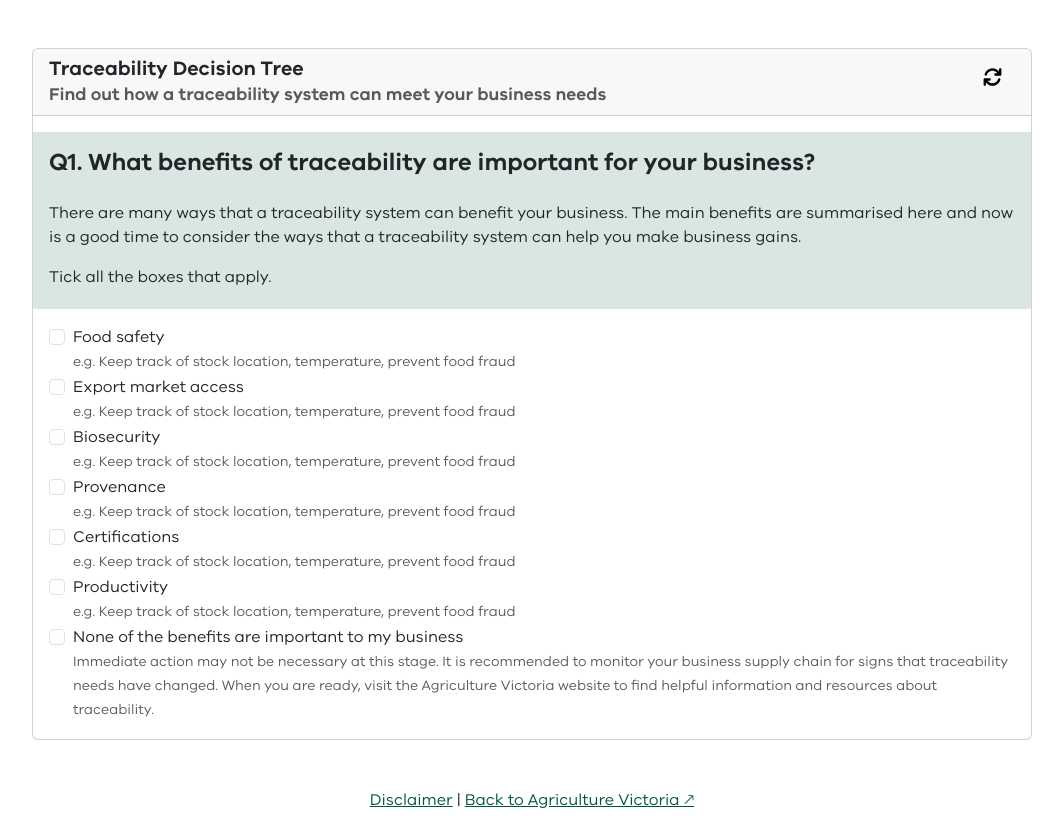
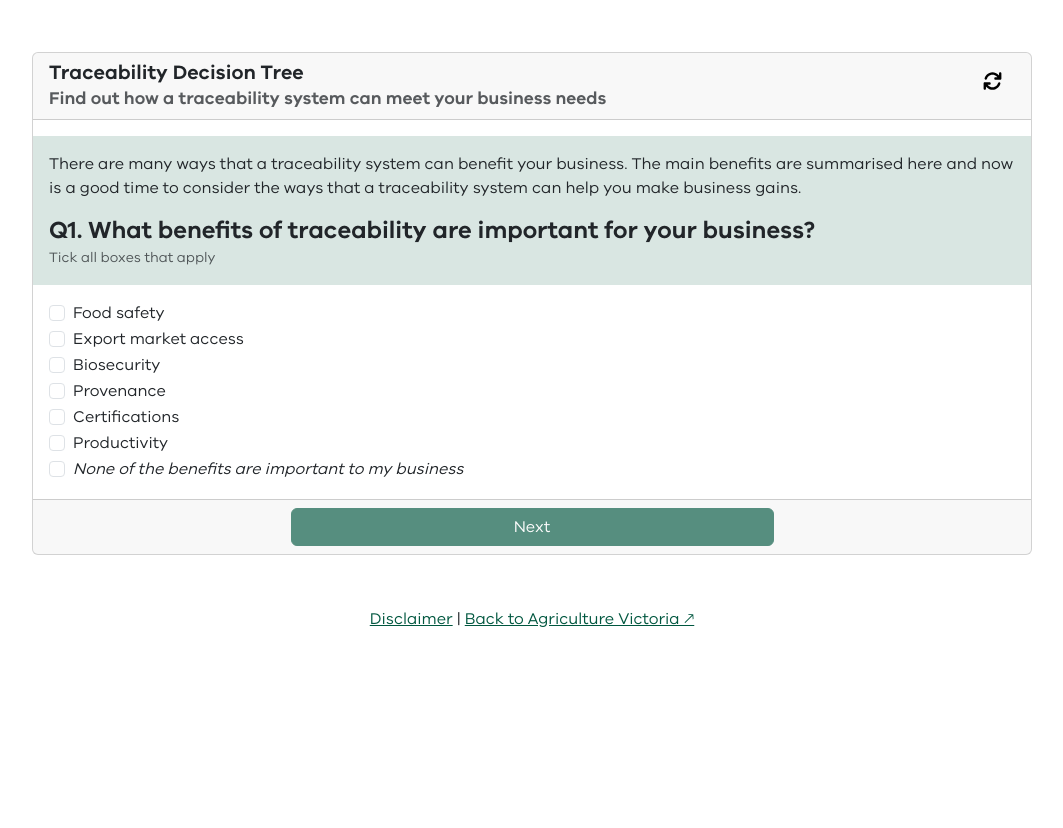
Before and after one commit to djsir-data/traceabilitytrees, a SvelteKit app: page /decision in a window 1280 px wide. Shown: the whole page, without its empty margins (108-1171 px from the left). After the commit the page ends 800 px from the top, so only its background shows below. Built offline with nearby package versions, Linux system fonts and the light colour scheme.

Commit message:
first few tabs done

```diff
--- a/src/app.html
+++ b/src/app.html
@@ -2,7 +2,6 @@
 <html lang="en">
   <head>
     <meta charset="utf-8" />
-    <link rel="icon" href="%sveltekit.assets%/favicon.png" />
     <meta name="viewport" content="width=device-width, initial-scale=1" />
     %sveltekit.head%
   </head>
--- a/src/lib/scss/custom.scss
+++ b/src/lib/scss/custom.scss
@@ -78,5 +78,6 @@ $colors: (
 @import "~bootstrap/scss/_transitions.scss";
 @import "~bootstrap/scss/_card.scss";
 @import "~bootstrap/scss/_modal.scss";
+@import "~bootstrap/scss/_tooltip.scss";
 @import "~bootstrap/scss/_utilities.scss";
 @import "~bootstrap/scss/utilities/_api.scss";
--- a/src/routes/decision/+page.svelte
+++ b/src/routes/decision/+page.svelte
@@ -2,6 +2,8 @@
   import Tabs from "./Tabs.svelte";
   import TabStart from "./TabStart.svelte";
   import TabExistingSys from "./TabExistingSys.svelte";
+  import TabExitFindMore from "./TabExitFindMore.svelte";
+  import TabBenefits from "./TabBenefits.svelte";
 
   const items = [
     {
@@ -12,6 +14,14 @@
       value: 2,
       component: TabExistingSys,
     },
+    {
+      value: 3,
+      component: TabExitFindMore,
+    },
+    {
+      value: 4,
+      component: TabBenefits,
+    },
   ];
 </script>
 
--- a/src/routes/decision/Checkbox.svelte
+++ /dev/null
@@ -1,19 +0,0 @@
-<script>
-  export let label;
-  export let popover = null;
-</script>
-
-<div class="form-check">
-  <input
-    class="form-check-input"
-    type="checkbox"
-    value=""
-    id="checkbox-{label}"
-  />
-  <label class="form-check-label" for="checkbox-{label}">
-    {label}
-    {#if popover != null}
-      <br /><small class="text-muted">{popover}</small>
-    {/if}
-  </label>
-</div>
--- /dev/null
+++ b/src/routes/decision/TabBenefits.svelte
@@ -0,0 +1 @@
+<div id="tabBenefits">on:click={() => toQ3()}</div>
--- a/src/routes/decision/TabExistingSys.svelte
+++ b/src/routes/decision/TabExistingSys.svelte
@@ -1,4 +1,47 @@
-<div class="card-body" style="overflow-x: auto">
-  <div class="show fade">2</div>
-  <div class=""></div>
+<script>
+  import { tabIndex } from "./stores.js";
+  function toExit() {
+    tabIndex.set(3);
+  }
+  function toNextQuestion() {
+    tabIndex.set(4);
+  }
+</script>
+
+<div class="card-body bg-primary my-3" style="--bs-bg-opacity: .15;">
+  <p>
+    Traceability systems come in many forms and will vary depending on the needs
+    of the business and its supply chain. In many cases, traceability systems
+    share information about a product along its supply chain, across production,
+    processing, and distribution.
+  </p>
+  <p>
+    In a traceability system information can be recorded in any number of ways,
+    such as, on paper, diary notes, or post-it notes. Or, information can be
+    recorded in a digital system such as an app, excel spreadsheet, word
+    document, email, or in business software systems.
+  </p>
+  <h4 class="mb-2">
+    Q2. Does your business have a traceability system in place?
+  </h4>
 </div>
+<div class="row my-3">
+  <div class="col text-center">
+    <button
+      class="btn btn-primary"
+      style="width: 50%"
+      on:click={() => toExit()}
+    >
+      Yes
+    </button>
+  </div>
+  <div class="col text-center">
+    <button
+      class="btn btn-primary"
+      style="width: 50%"
+      on:click={() => toNextQuestion()}
+    >
+      No
+    </button>
+  </div>
+</div>
--- /dev/null
+++ b/src/routes/decision/TabExitFindMore.svelte
@@ -0,0 +1,39 @@
+<script>
+  import { tabIndex } from "./stores.js";
+  function toQ3() {
+    tabIndex.set(4);
+  }
+</script>
+
+<div class="card-body" style="overflow-x: auto">
+  <p>
+    If your business doesn’t have a traceability system, you may want to learn
+    more about what traceability is and why it is important.
+  </p>
+  <ul>
+    <li>
+      Watch these <a
+        href="https://agriculture.vic.gov.au/export/traceability/a-taste-you-can-trace"
+        target="_blank">Case Studies</a
+      > about traceability in practice.
+    </li>
+    <li>
+      Join the <a
+        href="https://agriculture.vic.gov.au/export/traceability/community"
+        target="_blank">Traceability Community</a
+      > and ask traceability experts your questions.
+    </li>
+    <li>
+      Listen to the <a
+        href="https://agriculture.vic.gov.au/support-and-resources/podcasts/agvic-talk-podcast-series/agvic-talk-season-6"
+        target="_blank">Traceability Podcast</a
+      > and hear from a wide range of speakers.
+    </li>
+    <li>
+      When you are ready, continue on to <a
+        href="#tabBenefits"
+        on:click={() => toQ3()}>Q3 in the Traceability Decision Tree</a
+      >.
+    </li>
+  </ul>
+</div>
--- a/src/routes/decision/TabStart.svelte
+++ b/src/routes/decision/TabStart.svelte
@@ -1,53 +1,137 @@
 <script>
-  import Checkbox from "./Checkbox.svelte";
-  let selected = [];
+  import { tabIndex } from "./stores.js";
+
+  $: selected = [];
+  $: wantsNone = [];
+  $: canProceed = selected.length > 0 || wantsNone.length > 0;
+
+  $: invalidateNone(selected);
+  $: invalidateSelected(wantsNone);
+
+  function invalidateNone(t) {
+    if (t.length > 0) {
+      wantsNone = [];
+    }
+  }
+  function invalidateSelected(t) {
+    if (t.length > 0) {
+      selected = [];
+    }
+  }
+
+  function nextTab() {
+    if (canProceed == true) {
+      tabIndex.set(2);
+    }
+  }
 </script>
 
 <div class="card-body bg-primary mt-3" style="--bs-bg-opacity: .15;">
-  <h4 class="mb-4">
-    Q1. What benefits of traceability are important for your business?
-  </h4>
   <p>
     There are many ways that a traceability system can benefit your business.
     The main benefits are summarised here and now is a good time to consider the
     ways that a traceability system can help you make business gains.
   </p>
-  <p class="mb-1">Tick all the boxes that apply.</p>
+  <h4 class="mb-0">
+    Q1. What benefits of traceability are important for your business?
+  </h4>
+  <small class="text-muted">Tick all boxes that apply </small>
 </div>
 <div class="card-body">
-  <Checkbox
-    label="Food safety"
-    popover="e.g. Keep track of stock location, temperature, prevent food fraud"
+  <div class="form-check">
+    <input
+      class="form-check-input"
+      type="checkbox"
+      value="safety"
+      id="checkbox-safety"
       bind:group={selected}
-  ></Checkbox>
-  <Checkbox
-    label="Export market access"
-    popover="e.g. Keep track of stock location, temperature, prevent food fraud"
+    />
+    <label class="form-check-label" for="checkbox-safety"> Food safety </label>
+  </div>
+
+  <div class="form-check">
+    <input
+      class="form-check-input"
+      type="checkbox"
+      value="export"
+      id="checkbox-export"
       bind:group={selected}
-  ></Checkbox>
-  <Checkbox
-    label="Biosecurity"
-    popover="e.g. Keep track of stock location, temperature, prevent food fraud"
+    />
+    <label class="form-check-label" for="checkbox-export">
+      Export market access
+    </label>
+  </div>
+  <div class="form-check">
+    <input
+      class="form-check-input"
+      type="checkbox"
+      value="biosecurity"
+      id="checkbox-biosecurity"
       bind:group={selected}
-  ></Checkbox>
-  <Checkbox
-    label="Provenance"
-    popover="e.g. Keep track of stock location, temperature, prevent food fraud"
+    />
+    <label class="form-check-label" for="checkbox-biosecurity">
+      Biosecurity
+    </label>
+  </div>
+  <div class="form-check">
+    <input
+      class="form-check-input"
+      type="checkbox"
+      value="provenance"
+      id="checkbox-provenance"
       bind:group={selected}
-  ></Checkbox>
-  <Checkbox
-    label="Certifications"
-    popover="e.g. Keep track of stock location, temperature, prevent food fraud"
+    />
+    <label class="form-check-label" for="checkbox-provenance">
+      Provenance
+    </label>
+  </div>
+  <div class="form-check">
+    <input
+      class="form-check-input"
+      type="checkbox"
+      value="certifications"
+      id="checkbox-certifications"
       bind:group={selected}
-  ></Checkbox>
-  <Checkbox
-    label="Productivity"
-    popover="e.g. Keep track of stock location, temperature, prevent food fraud"
+    />
+    <label class="form-check-label" for="checkbox-certifications">
+      Certifications
+    </label>
+  </div>
+  <div class="form-check">
+    <input
+      class="form-check-input"
+      type="checkbox"
+      value="productivity"
+      id="checkbox-productivity"
       bind:group={selected}
-  ></Checkbox>
-  <Checkbox
-    label="None of the benefits are important to my business"
-    popover="Immediate action may not be necessary at this stage. It is recommended to monitor your business supply chain for signs that traceability needs have changed. When you are ready, visit the Agriculture Victoria website to find helpful information and resources about traceability."
-    bind:group={selected}
-  ></Checkbox>
+    />
+    <label class="form-check-label" for="checkbox-productivity">
+      Productivity
+    </label>
   </div>
+  <div class="form-check">
+    <input
+      class="form-check-input"
+      type="checkbox"
+      value="none"
+      id="checkbox-none"
+      bind:group={wantsNone}
+    />
+    <label class="form-check-label" for="checkbox-none">
+      <i>None of the benefits are important to my business</i>
+    </label>
+  </div>
+</div>
+<div class="card-footer text-center">
+  {#if canProceed == true}
+    <button
+      class="btn btn-primary"
+      style="width: 50%"
+      on:click={() => nextTab()}
+    >
+      Next
+    </button>
+  {:else}
+    <button class="btn btn-primary disabled" style="width: 50%"> Next </button>
+  {/if}
+</div>
--- a/src/routes/decision/Tabs.svelte
+++ b/src/routes/decision/Tabs.svelte
@@ -1,15 +1,23 @@
 <script>
+  import { tabIndex } from "./stores.js";
   import refreshPic from "$lib/images/arrows-rotate-solid.svg";
 
   export let items = [];
-  export let activeTabValue = 1;
 
-  const handleClick = (tabValue) => () => (activeTabValue = tabValue);
+  let activeTabValue = 1;
+
+  tabIndex.subscribe((value) => {
+    activeTabValue = value;
+  });
+
+  function backToStart() {
+    tabIndex.set(1);
+  }
 </script>
 
 <div class="container-fluid">
   <div class="row mt-5">
-    <div class="col align-self-center m-0 p-0 justify-content-center">
+    <div class="col align-self-center m-0 p-1 justify-content-center">
       <div class="card mx-auto" style="max-width: 1000px">
         <div class="card-header">
           <div class="row">
@@ -28,6 +36,7 @@
                 id="refreshDecision"
                 type="button"
                 aria-label="refresh"
+                on:click={() => backToStart()}
               >
                 <img src={refreshPic} alt="refresh" style="height: 1.2rem" />
               </button>
--- /dev/null
+++ b/src/routes/decision/stores.js
@@ -0,0 +1,3 @@
+import { writable } from "svelte/store";
+
+export const tabIndex = writable(1);
--- a/src/routes/planning/+page.svelte
+++ b/src/routes/planning/+page.svelte
@@ -5,7 +5,7 @@
 
 <div class="container-fluid">
   <div class="row">
-    <div class="col align-self-center m-0 p-0 justify-content-center">
+    <div class="col align-self-center m-0 p-1 justify-content-center">
       <div class="card mx-auto" style="max-width: 600px">
         <div class="card-header">
           <div class="row">
```
Lines whose indentation alone changed are shown as unchanged.
